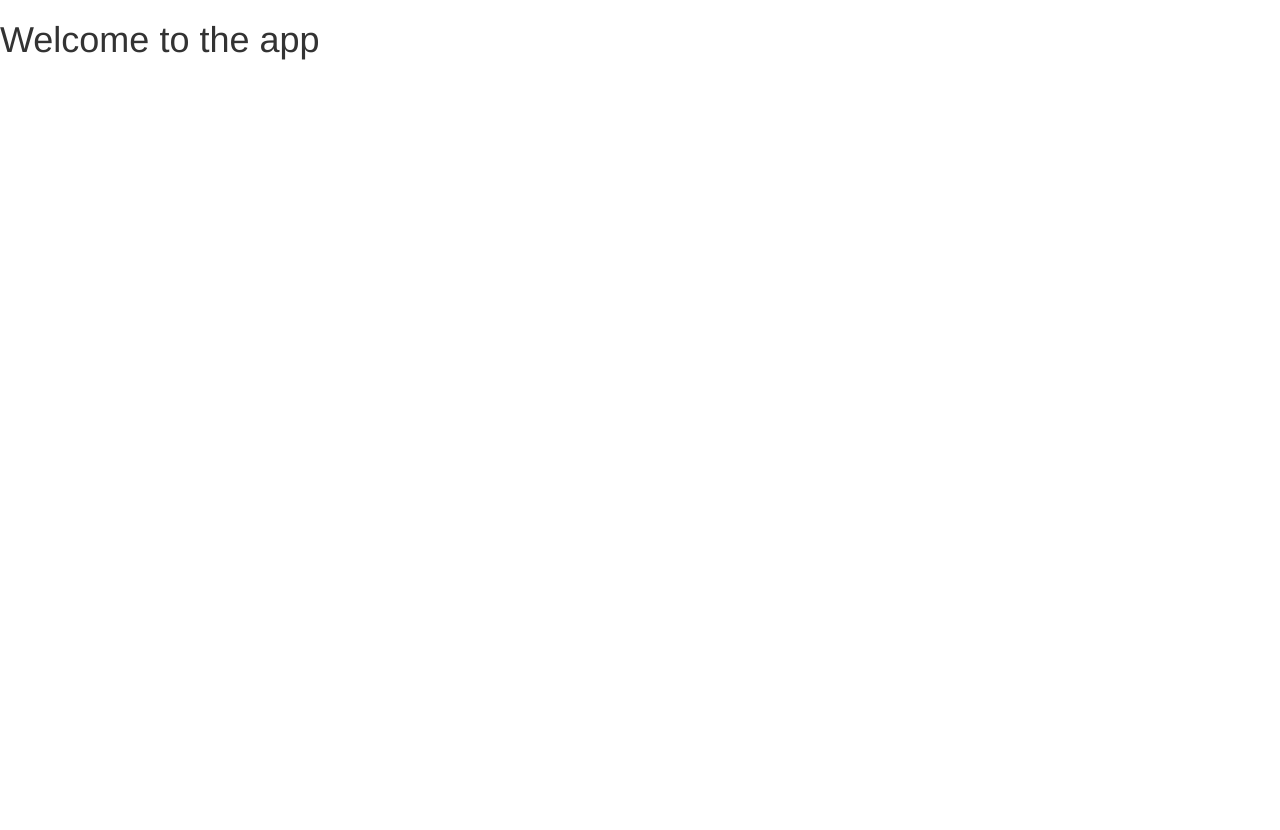
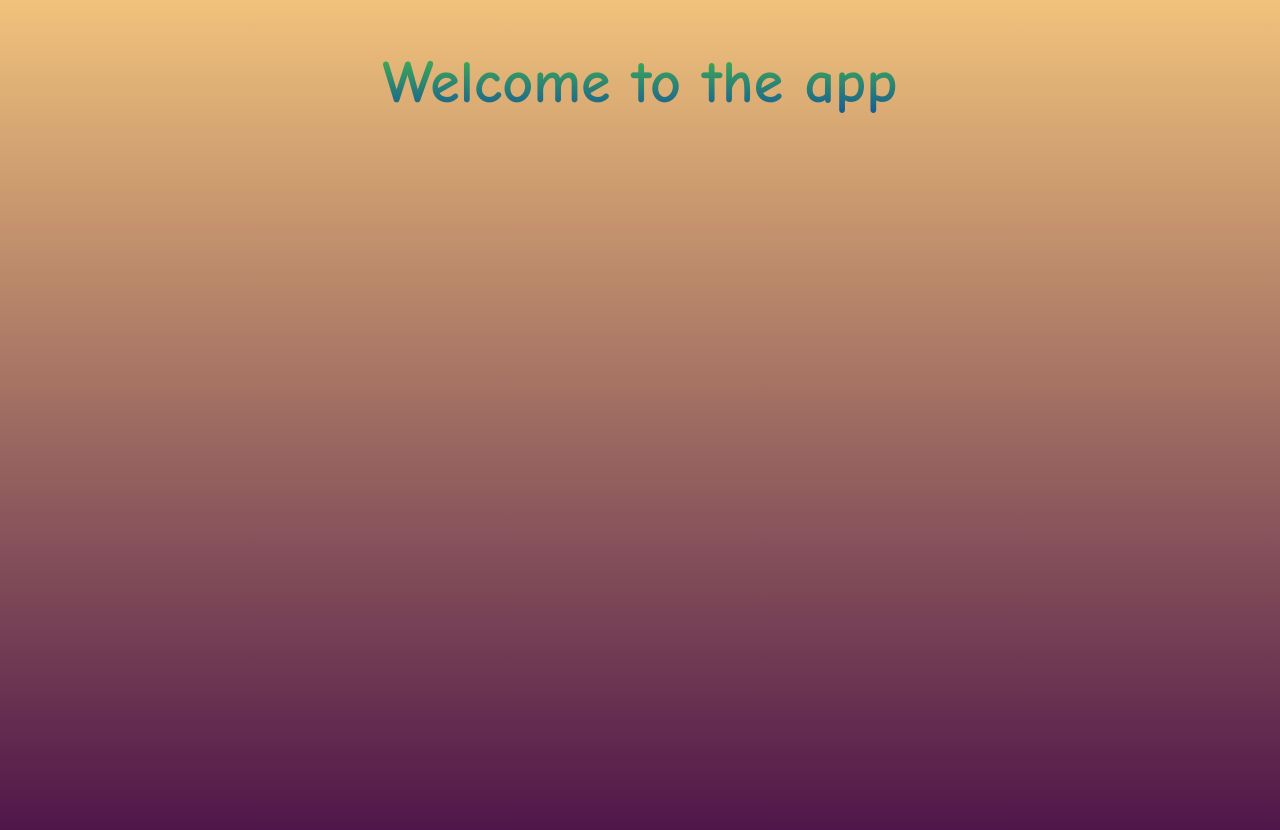
Before and after one commit to bubble29/doxa, a website: page public/index.html in a window 1280 px wide. Before the commit the page ends 800 px from the top, so only its background shows below. Drawn offline with nearby package versions, Linux system fonts and the light colour scheme.

Commit message:
Added gradient

```diff
--- a/public/assets/css/styles.css
+++ b/public/assets/css/styles.css
@@ -0,0 +1,28 @@
+/***********/
+CSS for DOXA
+/***********/
+
+html, body {
+	height: 100vh;
+  	margin: 0;
+  	padding: 0;
+	background: -webkit-linear-gradient(top, #F0C27B, #4B1248);
+	background: linear-gradient(top, #F0C27B, #4B1248);
+	background-repeat: no-repeat;
+	background-size: cover;
+}
+
+h1 {
+	font-size: 60px;
+	text-align: center;
+	font-family: 'Comic Sans MS';
+	font-weight: bold;
+	margin: 50px;
+}
+
+h1.gradient {
+	background: -webkit-linear-gradient(top, #45B649, #155799);
+	background: linear-gradient(top, #45B649, #155799);
+	-webkit-background-clip: text;
+	-webkit-text-fill-color: transparent;
+}
--- a/public/index.html
+++ b/public/index.html
@@ -5,11 +5,11 @@
     <meta name="viewport" content="width=device-width, initial-scale=1.0" />
     <title></title>
     <!-- Latest compiled and minified CSS -->
-<link rel="stylesheet" href="https://maxcdn.bootstrapcdn.com/bootstrap/3.3.7/css/bootstrap.min.css" integrity="sha384-BVYiiSIFeK1dGmJRAkycuHAHRg32OmUcww7on3RYdg4Va+PmSTsz/K68vbdEjh4u" crossorigin="anonymous">
+	<link rel="stylesheet" href="https://maxcdn.bootstrapcdn.com/bootstrap/3.3.7/css/bootstrap.min.css" integrity="sha384-BVYiiSIFeK1dGmJRAkycuHAHRg32OmUcww7on3RYdg4Va+PmSTsz/K68vbdEjh4u" crossorigin="anonymous">
     <link rel="stylesheet" href="assets/css/styles.css" type="text/css" />
   </head>
   <body>
-    <h1>Welcome to the app</h1>
+    <h1 class="gradient">Welcome to the app</h1>
 
     <script src="https://ajax.googleapis.com/ajax/libs/jquery/3.2.1/jquery.min.js"></script>
     <!-- Latest compiled and minified JavaScript -->
```
